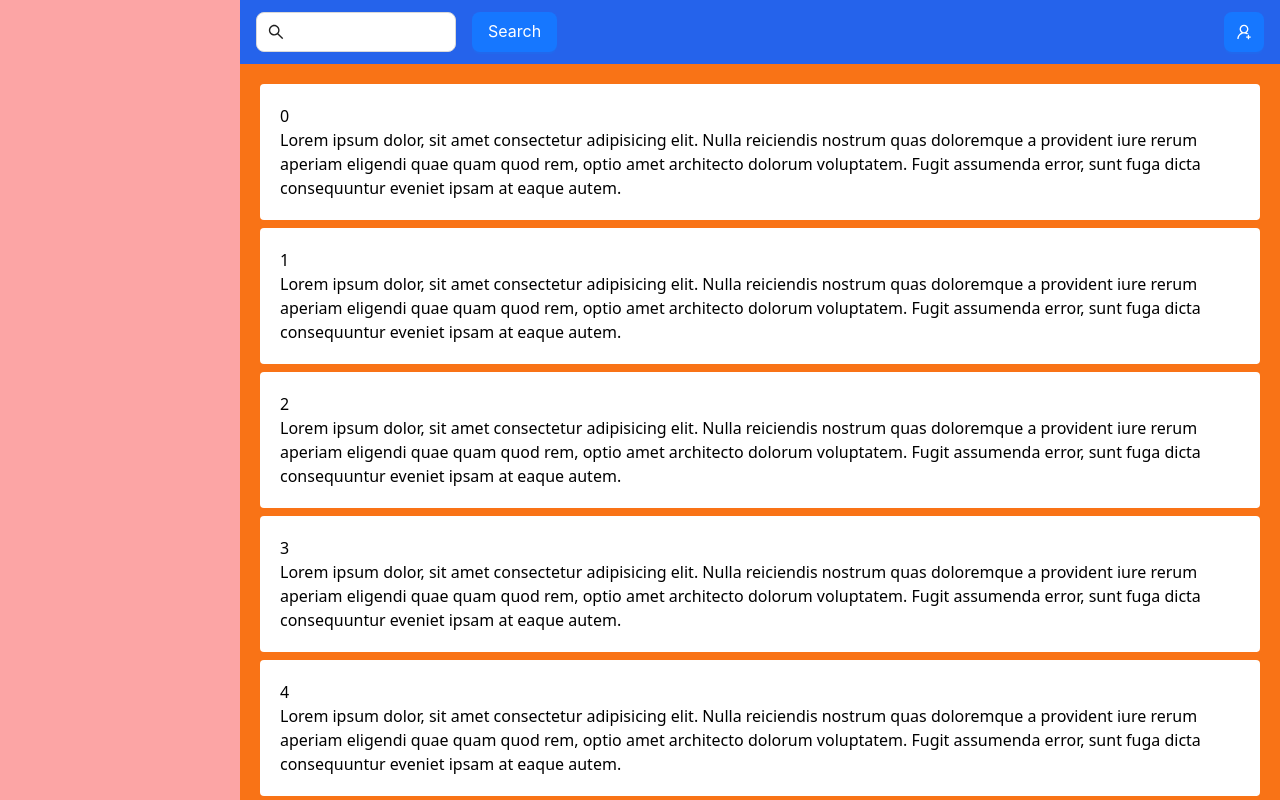
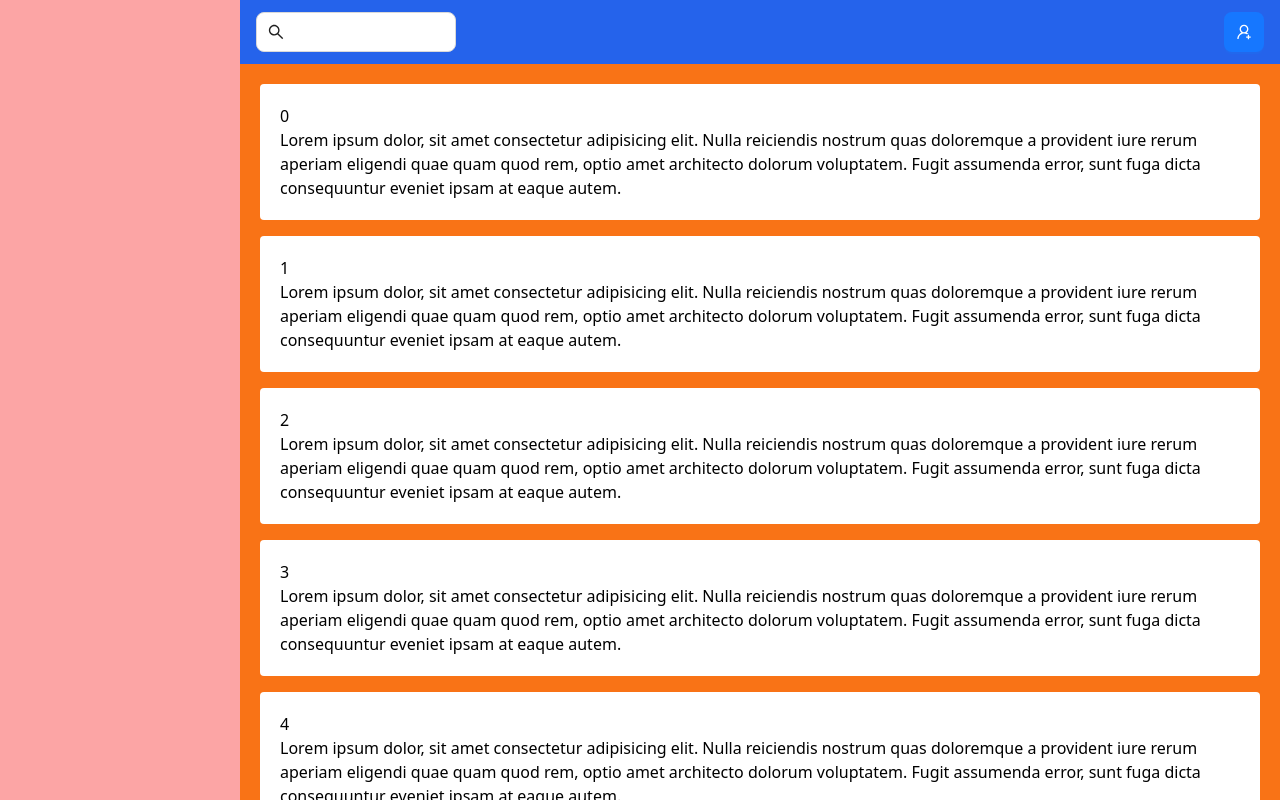
Before and after one commit to chen7david/media-manager-web, a React (Vite) app: page /#/ in a window 1280 px wide. Built offline with nearby package versions, Linux system fonts and the light colour scheme.

Commit message:
chore: removed search button

```diff
--- a/src/pages/home/Home.tsx
+++ b/src/pages/home/Home.tsx
@@ -17,13 +17,7 @@ export const Home = () => {
               style={{ width: 200 }}
             />
           </Form.Item>
-          <Form.Item>
-            <Button size="large" type="primary">
-              Search
-            </Button>
-          </Form.Item>
         </Form>
-
         <div id="actions" className="flex-1 flex justify-end">
           <div className="">
             <Button
@@ -35,7 +29,8 @@ export const Home = () => {
           </div>
         </div>
       </Toolbar>
-      <PageContainer className="flex flex-col gap-2">
+
+      <PageContainer className="flex flex-col gap-4">
         {cards.map((_, index) => (
           <div className="bg-white rounded p-5">
             <h1>{index}</h1>
```
